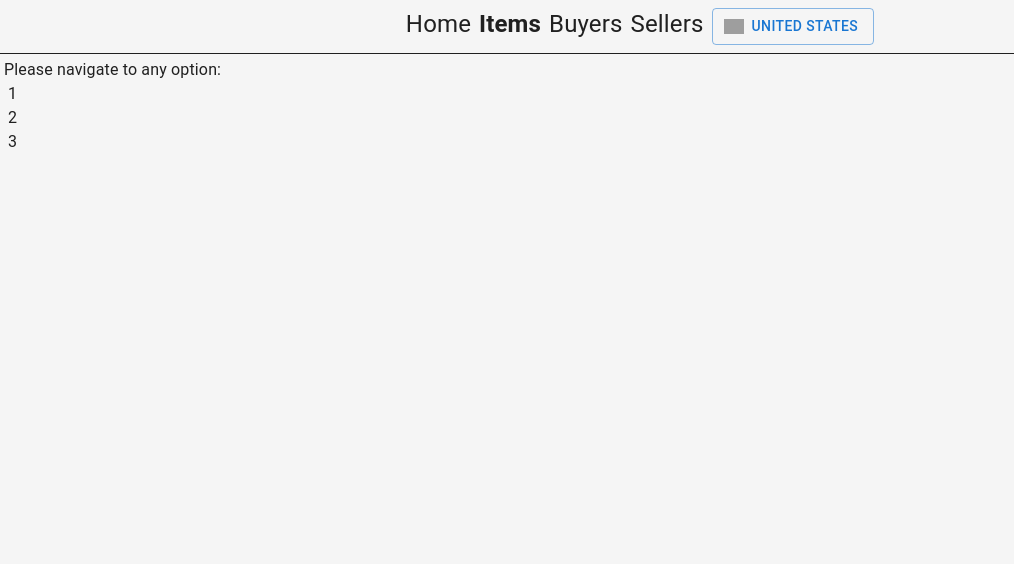
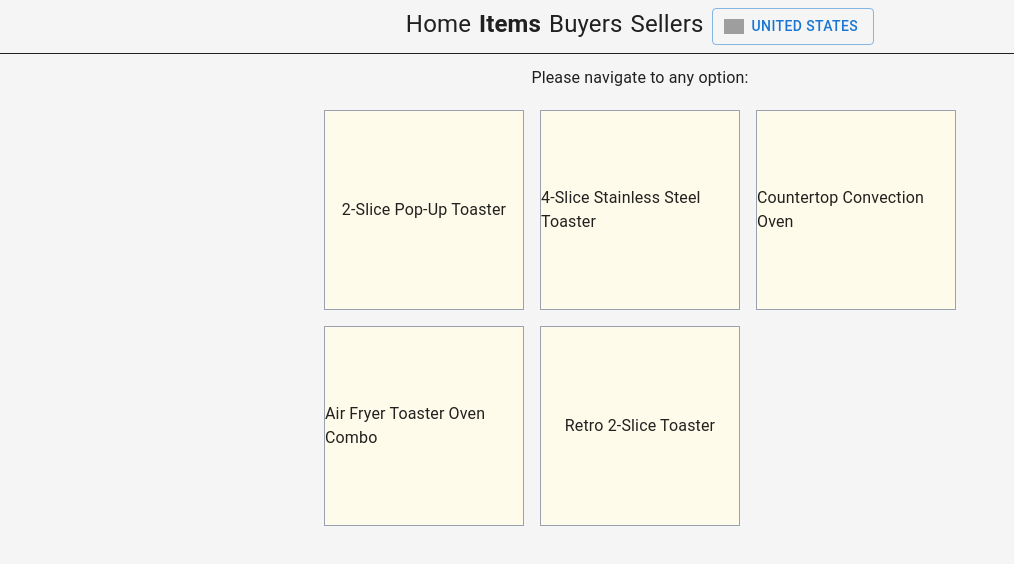
Before and after one commit to akulOn/china_org, a React (Vite) app: page /items/1 in a window 1280 px wide. Shown: the top 564 px of the page, without its empty margins (0-1014 px from the left). Built offline with nearby package versions, Linux system fonts and the light colour scheme; grey boxes are pictures that could not be loaded.

Commit message:
added a simple option

```diff
--- a/src/routes/items/$itemId/index.tsx
+++ b/src/routes/items/$itemId/index.tsx
@@ -4,29 +4,73 @@ export const Route = createFileRoute("/items/$itemId/")({
   component: RouteComponent,
 });
 
-const options = ["1", "2", "3"];
+interface OptionType {
+  id: number;
+  name: string;
+  description: string;
+  image: string;
+}
+
+const options: OptionType[] = [
+  {
+    id: 1001,
+    name: "2-Slice Pop-Up Toaster",
+    description:
+      "Compact toaster with adjustable browning settings and a crumb tray.",
+    image: "https://source.unsplash.com/featured/?toaster",
+  },
+  {
+    id: 1002,
+    name: "4-Slice Stainless Steel Toaster",
+    description:
+      "A family-sized toaster with extra-wide slots and a sleek brushed steel finish.",
+    image: "https://source.unsplash.com/featured/?kitchen,toaster",
+  },
+  {
+    id: 1003,
+    name: "Countertop Convection Oven",
+    description:
+      "Versatile mini oven with convection cooking, ideal for baking and roasting.",
+    image: "https://source.unsplash.com/featured/?countertop,oven",
+  },
+  {
+    id: 1004,
+    name: "Air Fryer Toaster Oven Combo",
+    description:
+      "All-in-one appliance for air frying, baking, and toasting with digital controls.",
+    image: "https://source.unsplash.com/featured/?airfryer,oven",
+  },
+  {
+    id: 1005,
+    name: "Retro 2-Slice Toaster",
+    description:
+      "Stylish retro design with modern features like defrost and reheat modes.",
+    image: "https://source.unsplash.com/featured/?retro,toaster",
+  },
+];
 
 function RouteComponent() {
   const { itemId } = Route.useParams();
 
   return (
-    <>
+    <div className="flex flex-col items-center justify-center gap-5 p-2">
       <div>Please navigate to any option:</div>
-      <div>
-        <ul>
-          {options.map((optionId) => (
-            <li key={optionId}>
-              <Link
-                className="p-1"
-                to={"/items/$itemId/options/$optionId"}
-                params={{ itemId, optionId }}
-              >
-                {optionId}
-              </Link>
-            </li>
-          ))}
-        </ul>
+      <div className="grid grid-cols-3 gap-4">
+        {options.map((option) => (
+          <Link
+            key={option.id}
+            className="
+              flex items-center justify-center
+              w-50 h-50
+              border border-gray-400 bg-amber-50
+              hover:cursor-pointer"
+            to={`/items/$itemId/options/$optionId`}
+            params={{ itemId: String(itemId), optionId: String(option.id) }}
+          >
+            {option.name}
+          </Link>
+        ))}
       </div>
-    </>
+    </div>
   );
 }
--- a/src/routes/items/$itemId/options/$optionId.tsx
+++ b/src/routes/items/$itemId/options/$optionId.tsx
@@ -1,15 +1,34 @@
+import { Paper } from "@mui/material";
 import { createFileRoute } from "@tanstack/react-router";
 
-export const Route = createFileRoute(
-  "/items/$itemId/options/$optionId"
-)({
+export const Route = createFileRoute("/items/$itemId/options/$optionId")({
   component: RouteComponent,
 });
 
+const option = {
+  id: 1001,
+  name: "2-Slice Pop-Up Toaster",
+  description:
+    "Compact toaster with adjustable browning settings and a crumb tray.",
+  image: "https://source.unsplash.com/featured/?toaster",
+};
+
 function RouteComponent() {
   return (
-    <div>
-      Hello "/items/$itemId/categories/$itemCategoryId/options/$optionId"!
+    <div className="flex">
+      <div className="grow-3">
+        <img
+          className="w-200 h-200 object-contain"
+          loading="lazy"
+          srcSet="/images/man-toasting-bread-breakfast-drinking-coffee.jpg"
+          src="/images/man-toasting-bread-breakfast-drinking-coffee.jpg"
+          alt={option.name}
+        />
+      </div>
+      <div className="grow-7 flex flex-col gap-1">
+        <span className="text-2xl">{option.name}</span>
+        <Paper className="h-full w-1/2">{option.description}</Paper>
+      </div>
     </div>
   );
 }
```
Also changed, not shown: 1 other file (tests, documents, lock files or other folders).
